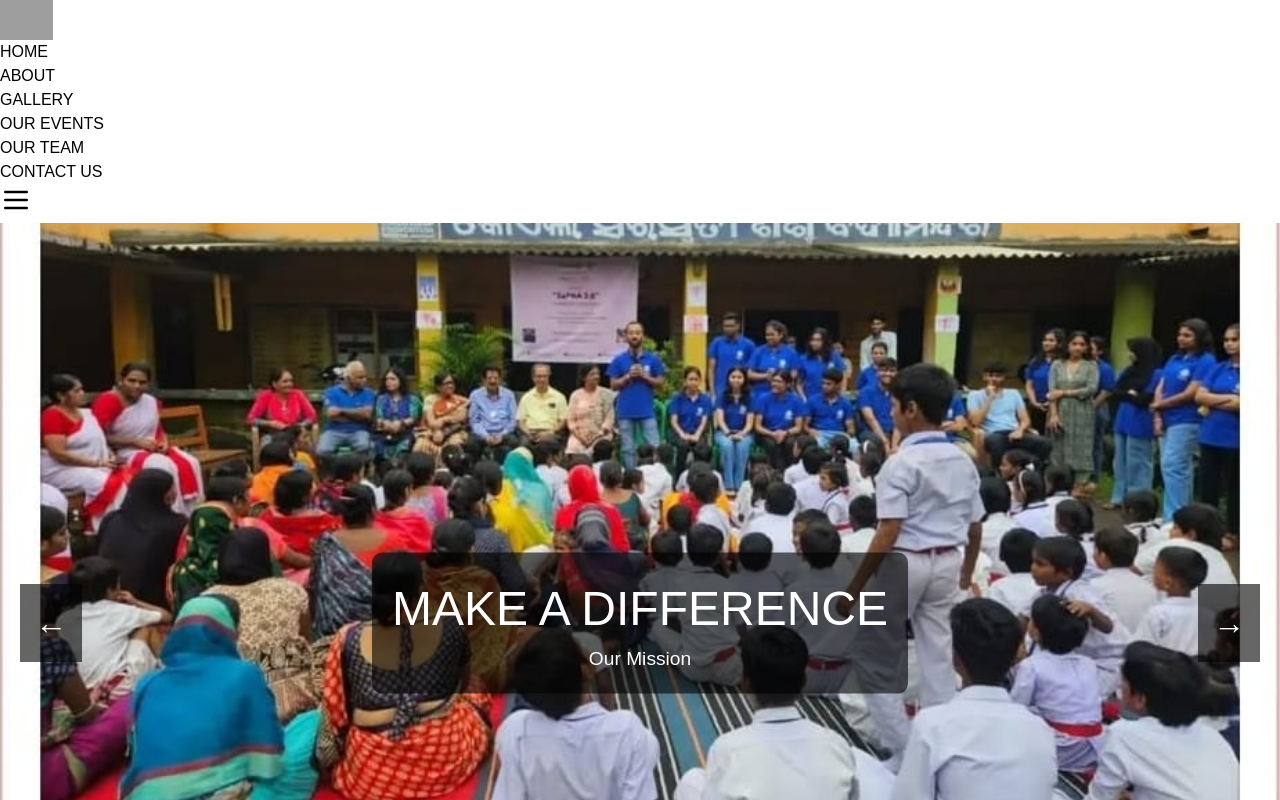
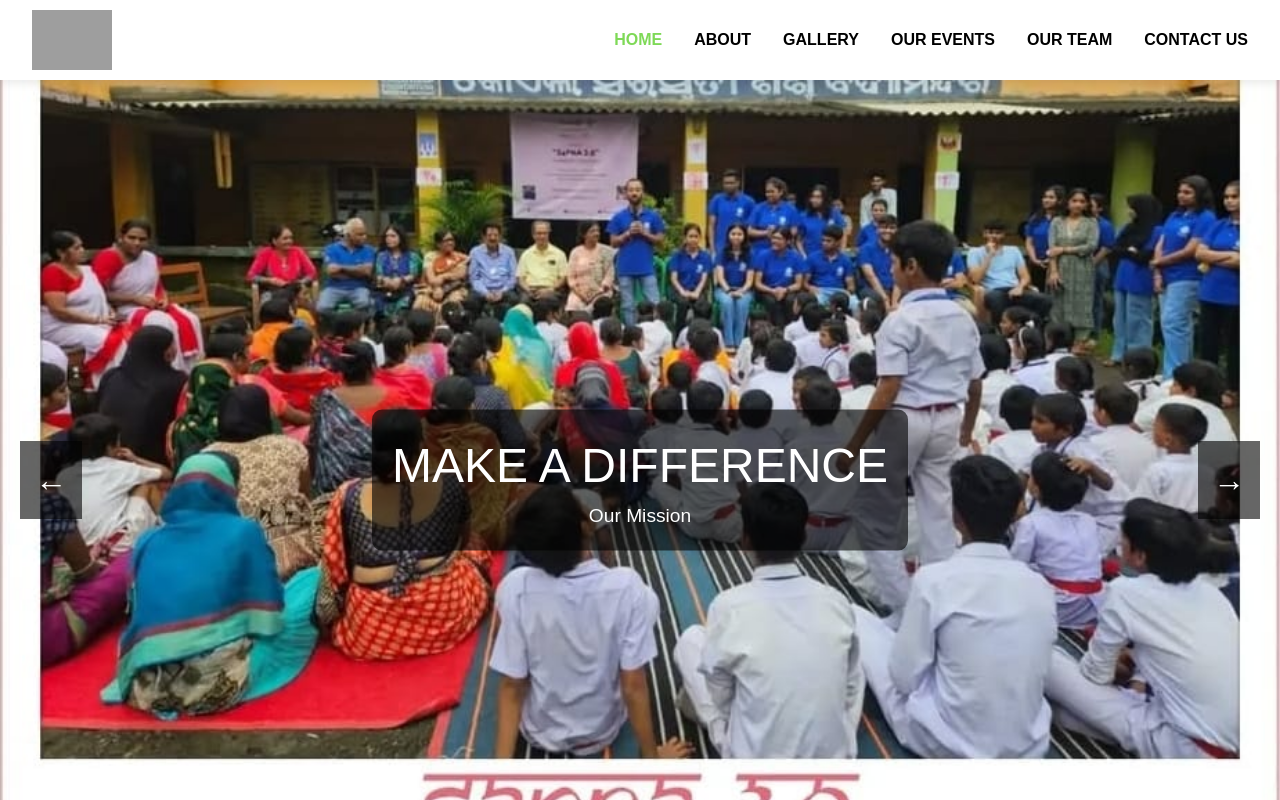
Before and after one commit to umang-bit/Rotaract-Website, a React (Vite) app: page / in a window 1280 px wide. Built offline with nearby package versions, Linux system fonts and the light colour scheme; grey boxes are pictures that could not be loaded.

Commit message:
Update Navbar.css

```diff
--- a/src/components/Navbar.css
+++ b/src/components/Navbar.css
@@ -1,26 +1,92 @@
-.navbar {
+/* Navbar.css */
+
+.navbar-container {
+  height: 80px;
+  background-color: white;
+  box-shadow: 0 2px 10px rgba(0,0,0,0.1);
+  position: sticky;
+  top: 0;
+  z-index: 50;
+}
+
+.navbar-inner {
+  max-width: 1400px;
+  margin: auto;
+  height: 100%;
   display: flex;
+  align-items: center;
   justify-content: space-between;
-    align-items: center;
-    padding: 10px 20px;
-    background-color: #fff;
+  padding: 0 2rem;
 }
 
 .navbar-logo img {
-    height: 40px; /* Adjust based on your logo size */
+  height: 60px;
 }
 
-  .navbar-links {
+.nav-links ul {
   display: flex;
-    gap: 20px; /* Adjust spacing between links */
+  gap: 2rem;
 }
 
-  .navbar-links a {
+.nav-link {
+  text-transform: uppercase;
+  font-weight: 600;
   color: black;
-    text-decoration: none;
+  transition: color 0.3s ease;
   font-size: 16px;
 }
 
-  .navbar-links a:hover {
-    text-decoration: underline;
+.nav-link:hover {
+  color: #006E99;
 }
+
+.nav-link.active {
+  color: #7ED957; /* Light green active color */
+}
+
+.burger-menu {
+  display: none;
+}
+
+/* Mobile Overlay */
+.mobile-overlay {
+  position: fixed;
+  inset: 0;
+  background-color: rgba(0, 0, 0, 0.85);
+  backdrop-filter: blur(5px);
+  display: flex;
+  flex-direction: column;
+  align-items: center;
+  justify-content: center;
+  z-index: 100;
+}
+
+.close-btn {
+  position: absolute;
+  top: 1rem;
+  right: 1rem;
+  color: white;
+}
+
+.mobile-overlay ul {
+  display: flex;
+  flex-direction: column;
+  gap: 2rem;
+}
+
+.mobile-nav-link {
+  font-size: 1.5rem;
+  font-weight: bold;
+  color: white;
+  text-transform: uppercase;
+}
+
+@media (max-width: 1024px) {
+  .nav-links {
+    display: none;
+  }
+  .burger-menu {
+    display: block;
+    color: #006E99;
+  }
+}
```
Lines whose indentation alone changed are shown as unchanged.
